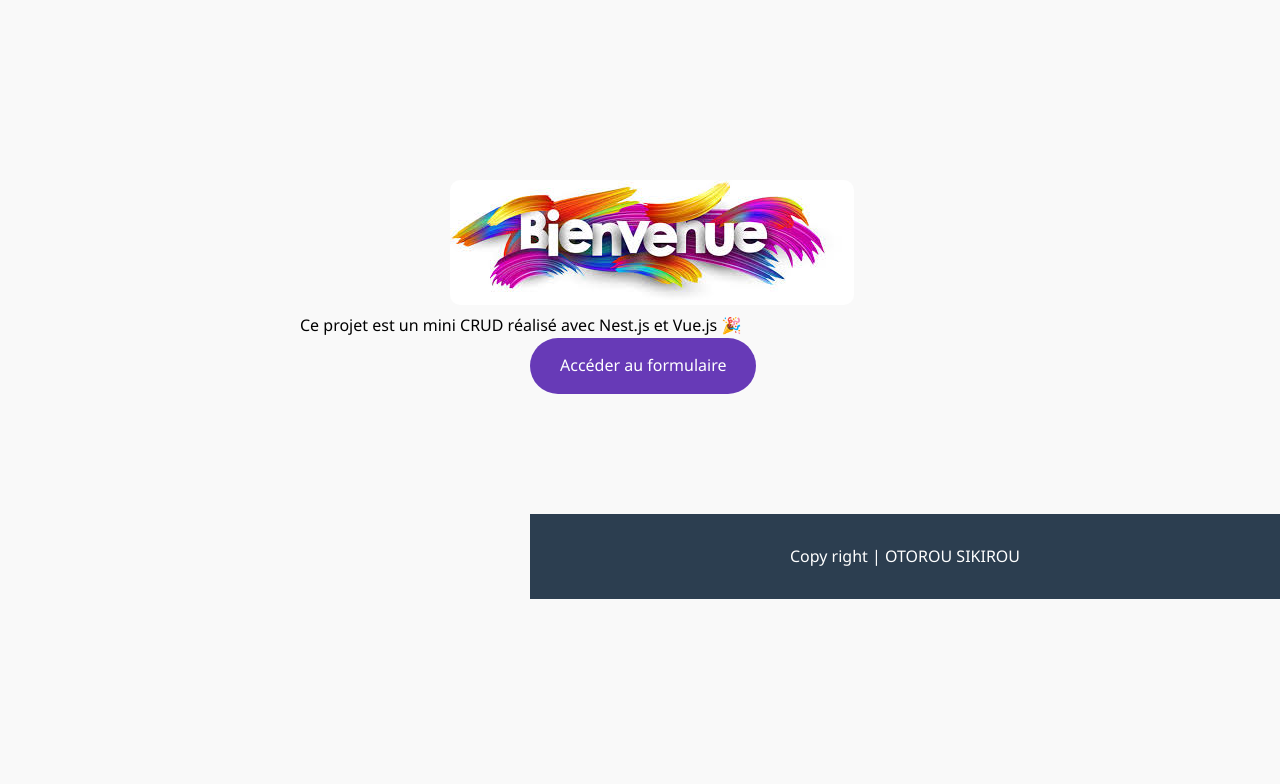
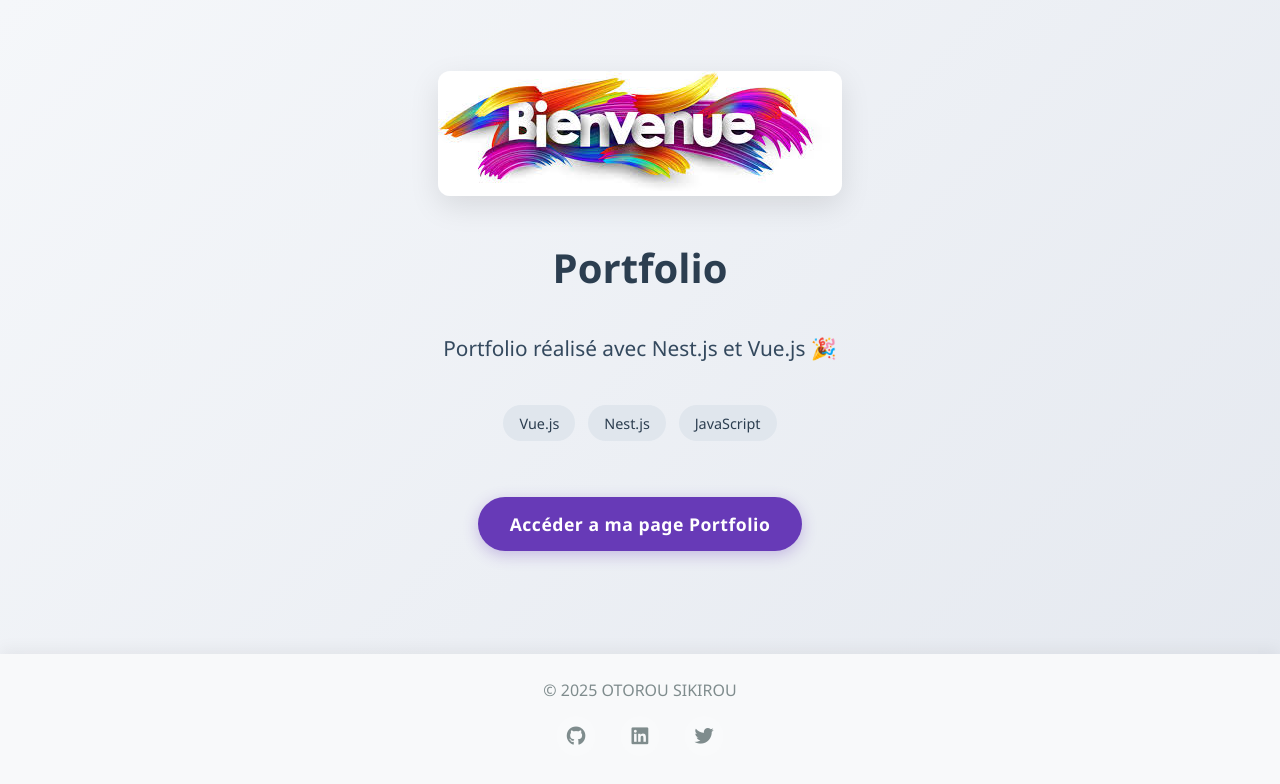
Before and after one commit to sikirou195/frontendPort, a Vue app: page / in a window 1280 px wide. Shown: the top 784 px of the page. Built offline with nearby package versions, Linux system fonts and the light colour scheme.

Commit message:
changement de home

```diff
--- a/src/views/Home.vue
+++ b/src/views/Home.vue
@@ -1,61 +1,200 @@
 <template>
   <div class="home">
-    <img :src="welcomeImage" alt="welcome" class="welcome-img" />
-    <p class="message">Ce projet est un mini CRUD réalisé avec Nest.js et Vue.js 🎉</p>
-    <router-link to="/etudiant" class="btn">Accéder au formulaire</router-link>
-
-    <footer>Copy right | OTOROU SIKIROU</footer>
+    <div class="container">
+      <img :src="welcomeImage" alt="Bienvenue" class="welcome-img" />
+      <h1 class="title">Portfolio </h1>
+      <p class="message">Portfolio réalisé avec Nest.js et Vue.js 🎉</p>
+      <div class="tech-stack">
+        <span class="tech-badge">Vue.js</span>
+        <span class="tech-badge">Nest.js</span>
+        <span class="tech-badge">JavaScript</span>
+      </div>
+      <router-link to="/portofolio" class="btn">Accéder a ma page Portfolio</router-link>
+    </div>
+    <footer>
+      <p>© {{ currentYear }} OTOROU SIKIROU</p>
+      <div class="social-links">
+        <a href="#" class="social-link" aria-label="GitHub">
+          <i class="fab fa-github"></i>
+        </a>
+        <a href="#" class="social-link" aria-label="LinkedIn">
+          <i class="fab fa-linkedin"></i>
+        </a>
+        <a href="#" class="social-link" aria-label="Twitter">
+          <i class="fab fa-twitter"></i>
+        </a>
+      </div>
+    </footer>
   </div>
 </template>
 
 <script>
-import welcomeImage from '@/assets/welcome.jpeg'; // ✅ Import correct de l'image
+import welcomeImage from '@/assets/welcome.jpeg';
 
 export default {
-  name: 'HomeViews',
+  name: 'HomeView',
   data() {
     return {
       welcomeImage,
+      currentYear: new Date().getFullYear(),
     };
   },
 };
 </script>
 
 <style scoped>
-.message {
- margin-top: 0px;
-  margin-left: 300px;
-  color: black;
+@import url('https://cdnjs.cloudflare.com/ajax/libs/font-awesome/6.0.0-beta3/css/all.min.css');
+
+.home {
+  display: flex;
+  flex-direction: column;
+  min-height: 100vh;
+  background: linear-gradient(135deg, #f5f7fa 0%, #e4e8ef 100%);
+  position: relative;
 }
 
-footer {
-  margin-top: 50px;
-  margin-left: 530px
+.container {
+  flex: 1;
+  display: flex;
+  flex-direction: column;
+  align-items: center;
+  justify-content: center;
+  padding: 2rem;
+  max-width: 1200px;
+  margin: 0 auto;
+  text-align: center;
+}
+
+.title {
+  font-size: 2.5rem;
+  color: #2c3e50;
+  margin: 1rem 0;
+  font-weight: 700;
 }
 
 .welcome-img {
-  margin-top: 180px;
-  max-width: 100%;
+  max-width: 600px;
+  width: 100%;
   height: auto;
-  border-radius: 10px;
-  margin-left: 450px
+  border-radius: 12px;
+  box-shadow: 0 10px 30px rgba(0, 0, 0, 0.1);
+  transition: transform 0.3s ease, box-shadow 0.3s ease;
+  margin-bottom: 1.5rem;
+}
+
+.welcome-img:hover {
+  transform: translateY(-5px);
+  box-shadow: 0 15px 35px rgba(0, 0, 0, 0.15);
+}
+
+.message {
+  font-size: 1.3rem;
+  color: #34495e;
+  margin: 1rem 0;
+  line-height: 1.6;
+}
+
+.tech-stack {
+  display: flex;
+  flex-wrap: wrap;
+  justify-content: center;
+  gap: 0.8rem;
+  margin: 1.5rem 0;
+}
+
+.tech-badge {
+  background-color: #e0e6ed;
+  color: #2c3e50;
+  padding: 0.4rem 1rem;
+  border-radius: 20px;
+  font-size: 0.9rem;
+  font-weight: 500;
 }
 
 .btn {
-  padding: 15px 30px;
-  font-size: 1em;
+  padding: 0.8rem 2rem;
+  font-size: 1.1rem;
   background-color: #673ab7;
   color: white;
   border: none;
   border-radius: 30px;
   cursor: pointer;
   text-decoration: none;
-  transition: background 0.3s;
-  margin-left: 530px;
-  margin-bottom: 70px
+  transition: all 0.3s ease;
+  margin: 2rem 0;
+  font-weight: 600;
+  letter-spacing: 0.5px;
+  box-shadow: 0 4px 15px rgba(103, 58, 183, 0.3);
 }
 
 .btn:hover {
   background-color: #512da8;
+  transform: translateY(-3px);
+  box-shadow: 0 6px 20px rgba(103, 58, 183, 0.4);
+}
+
+.btn:active {
+  transform: translateY(-1px);
+}
+
+footer {
+  background-color: #f8f9fa;
+  padding: 1.5rem;
+  text-align: center;
+  box-shadow: 0 -5px 15px rgba(0, 0, 0, 0.05);
+  width: 100%;
+}
+
+footer p {
+  color: #7f8c8d;
+  margin-bottom: 0.8rem;
+}
+
+.social-links {
+  display: flex;
+  justify-content: center;
+  gap: 1.5rem;
+  margin-top: 0.5rem;
+}
+
+.social-link {
+  color: #7f8c8d;
+  font-size: 1.2rem;
+  transition: color 0.3s ease;
+}
+
+.social-link:hover {
+  color: #673ab7;
+}
+
+/* Responsive design */
+@media (max-width: 768px) {
+  .title {
+    font-size: 2rem;
+  }
+
+  .message {
+    font-size: 1.1rem;
+  }
+
+  .btn {
+    padding: 0.7rem 1.8rem;
+    font-size: 1rem;
+  }
+}
+
+@media (max-width: 480px) {
+  .title {
+    font-size: 1.8rem;
+  }
+
+  .tech-stack {
+    gap: 0.5rem;
+  }
+
+  .tech-badge {
+    font-size: 0.8rem;
+    padding: 0.3rem 0.8rem;
+  }
 }
 </style>
```
